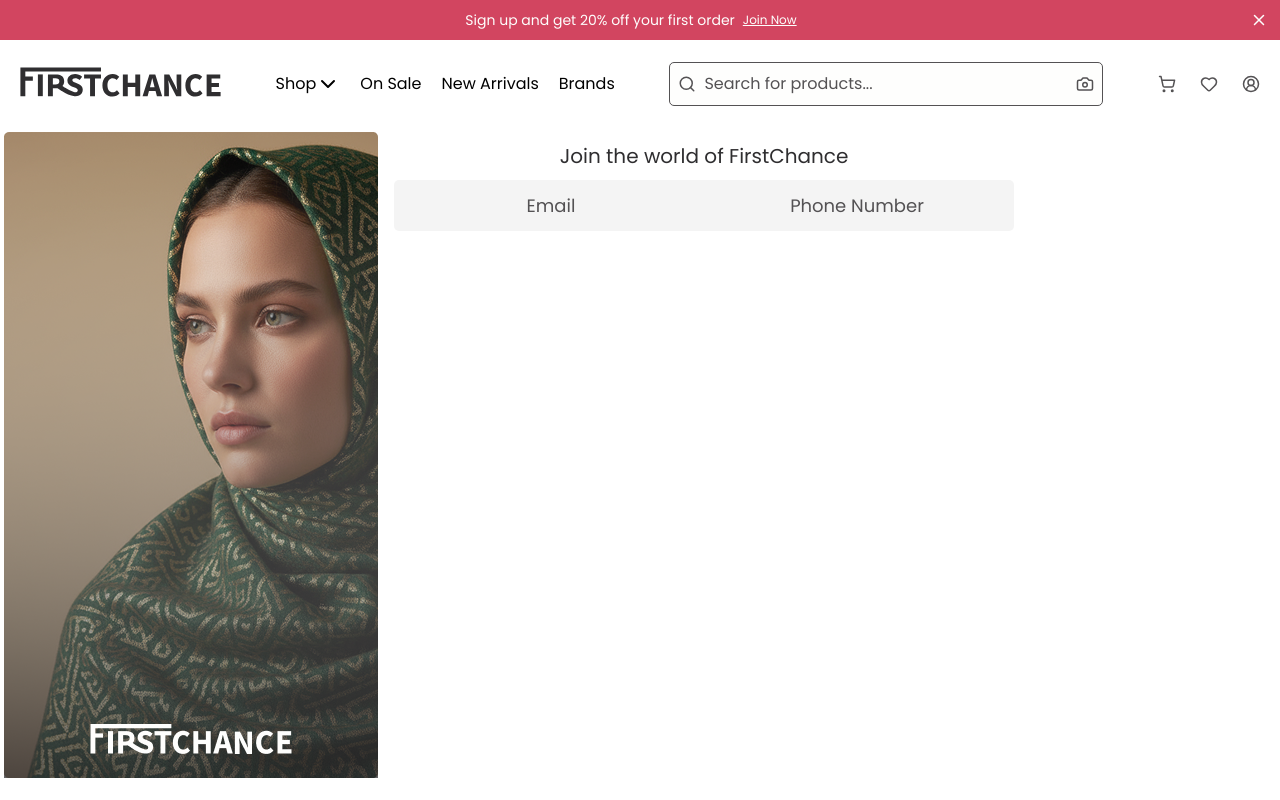
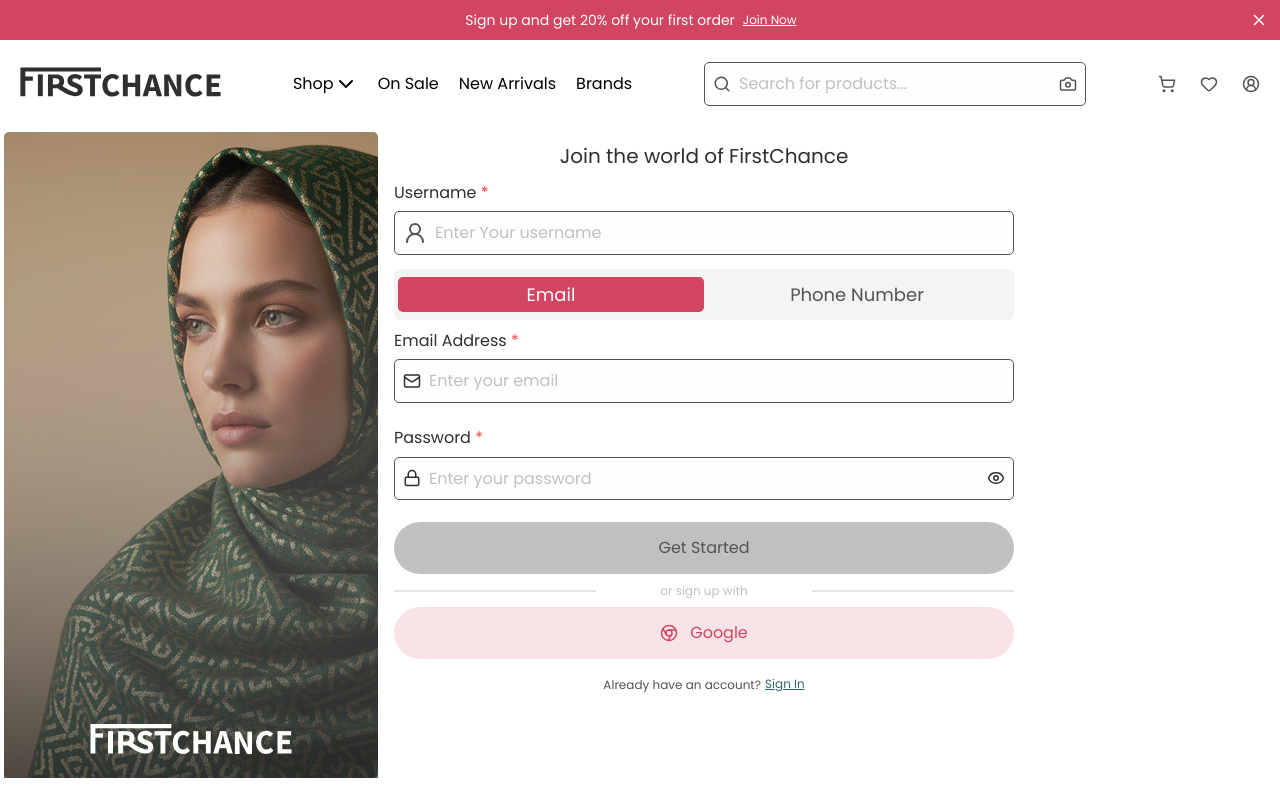
Before and after one commit to EASY-ORDER-IZ/easyorder-frontend, a React (Vite) app: page /sign-up in a window 1280 px wide. Built offline with nearby package versions, Linux system fonts and the light colour scheme.

Commit message:
fix(form): edit the gap between the seperators

```diff
--- a/src/components/CommonComponents/NavbarV2.tsx
+++ b/src/components/CommonComponents/NavbarV2.tsx
@@ -55,7 +55,7 @@ const NavbarV2 = () => {
         <NavLink to={''}>New Arrivals</NavLink>
         <NavLink to={''}>Brands</NavLink>
       </div>
-      <div className="hidden min-w-[35%] lg:flex">
+      <div className="hidden min-w-[25%] lg:flex">
         <SearchComponent />
       </div>
       <div className="flex gap-6">
--- a/src/components/SignInComponents/Form.tsx
+++ b/src/components/SignInComponents/Form.tsx
@@ -134,7 +134,7 @@ export function FormComponent() {
             variant="primary"
             form="form-rhf-demo"
           />
-          <div className="flex items-center justify-between">
+          <div className="flex items-center justify-center gap-2">
             <Separator />
             <div className="text-text-disabled flex w-full items-center justify-center text-sm">
               or sign in with
--- a/src/components/SignUpPageComponents/Form.tsx
+++ b/src/components/SignUpPageComponents/Form.tsx
@@ -6,7 +6,7 @@ import { zodResolver } from '@hookform/resolvers/zod';
 import { toast } from 'sonner';
 import { Input } from '@/components/ui/input';
 import { Field, FieldGroup } from '@/components/ui/field';
-import { Chromium, Eye, EyeOff, Lock, Mail, Phone } from 'lucide-react';
+import { ChevronDown, Chromium, Eye, EyeOff, Lock, Mail } from 'lucide-react';
 import { Button } from '@/components/ui/button/button';
 import { Separator } from '@/components/ui/separator';
 import { Link } from 'react-router-dom';
@@ -81,9 +81,9 @@ const Form: React.FC<FormProps> = ({ type }) => {
               render={({ field, fieldState }) => (
                 <Field data-invalid={fieldState.invalid}>
                   <Input
-                    prefixIcon={<Phone size={18} className="text-text-primary" />}
+                    prefixIcon={<ChevronDown size={18} className="text-text-primary" />}
                     label="Phone Number"
-                    placeholder="Enter your phone number"
+                    placeholder="+972"
                     required
                     {...field}
                     error={fieldState.error?.message}
@@ -137,7 +137,7 @@ const Form: React.FC<FormProps> = ({ type }) => {
             variant="primary"
             form="form-rhf-demo"
           />
-          <div className="flex items-center justify-between">
+          <div className="flex items-center justify-center gap-2">
             <Separator />
             <div className="text-text-disabled flex w-full items-center justify-center text-sm">
               or sign up with
--- a/src/components/ui/input.tsx
+++ b/src/components/ui/input.tsx
@@ -8,7 +8,7 @@ const inputVariants = cva('  ', {
   variants: {
     variant: {
       default:
-        'flex w-full outline-none items-center  placeholder:button-text button-text placeholder:text-text-secondary  ',
+        'flex w-full outline-none items-center  placeholder:button-text button-text placeholder:text-text-disabled  ',
     },
   },
   defaultVariants: {
--- a/src/pages/SignUpPage.tsx
+++ b/src/pages/SignUpPage.tsx
@@ -1,6 +1,8 @@
 import { Tabs, TabsContent, TabsList, TabsTrigger } from '@/components/ui/tabs';
 import signuppic from '../assets/images/signuppic.png';
 import Form from '@/components/SignUpPageComponents/Form';
+import { Input } from '@/components/ui/input';
+import { UserRound } from 'lucide-react';
 const SignUpPage = () => {
   return (
     <div className="flex h-full w-full gap-2 p-1">
@@ -13,7 +15,14 @@ const SignUpPage = () => {
           <span className="text-text-primary items-center text-center align-middle text-lg leading-8 font-medium">
             Join the world of FirstChance
           </span>
-          <Tabs defaultValue="account">
+          <Input
+            prefixIcon={<UserRound />}
+            label="Username"
+            required
+            placeholder="Enter Your username"
+          />
+
+          <Tabs defaultValue="email">
             <TabsList>
               <TabsTrigger value="email">Email</TabsTrigger>
               <TabsTrigger value="phone">Phone Number</TabsTrigger>
```
